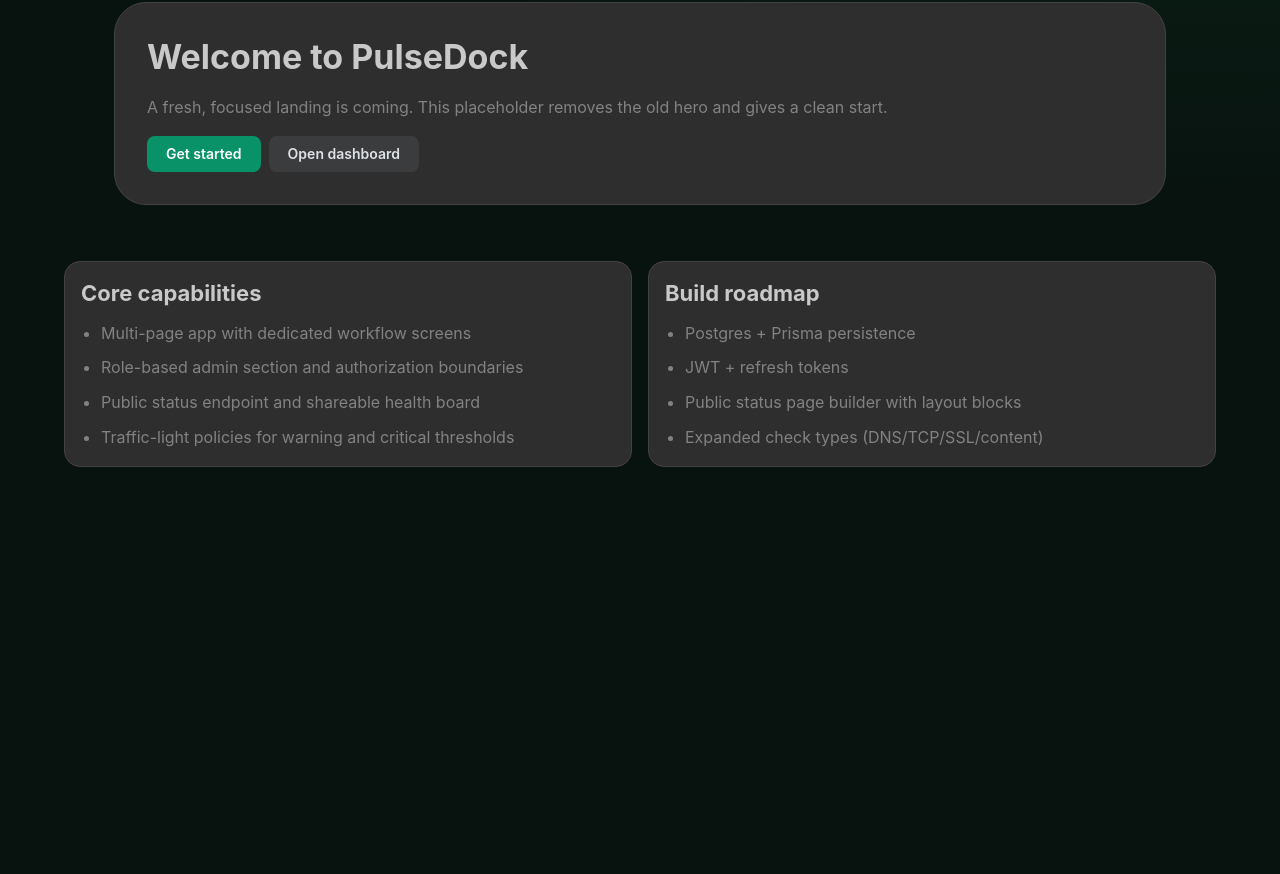
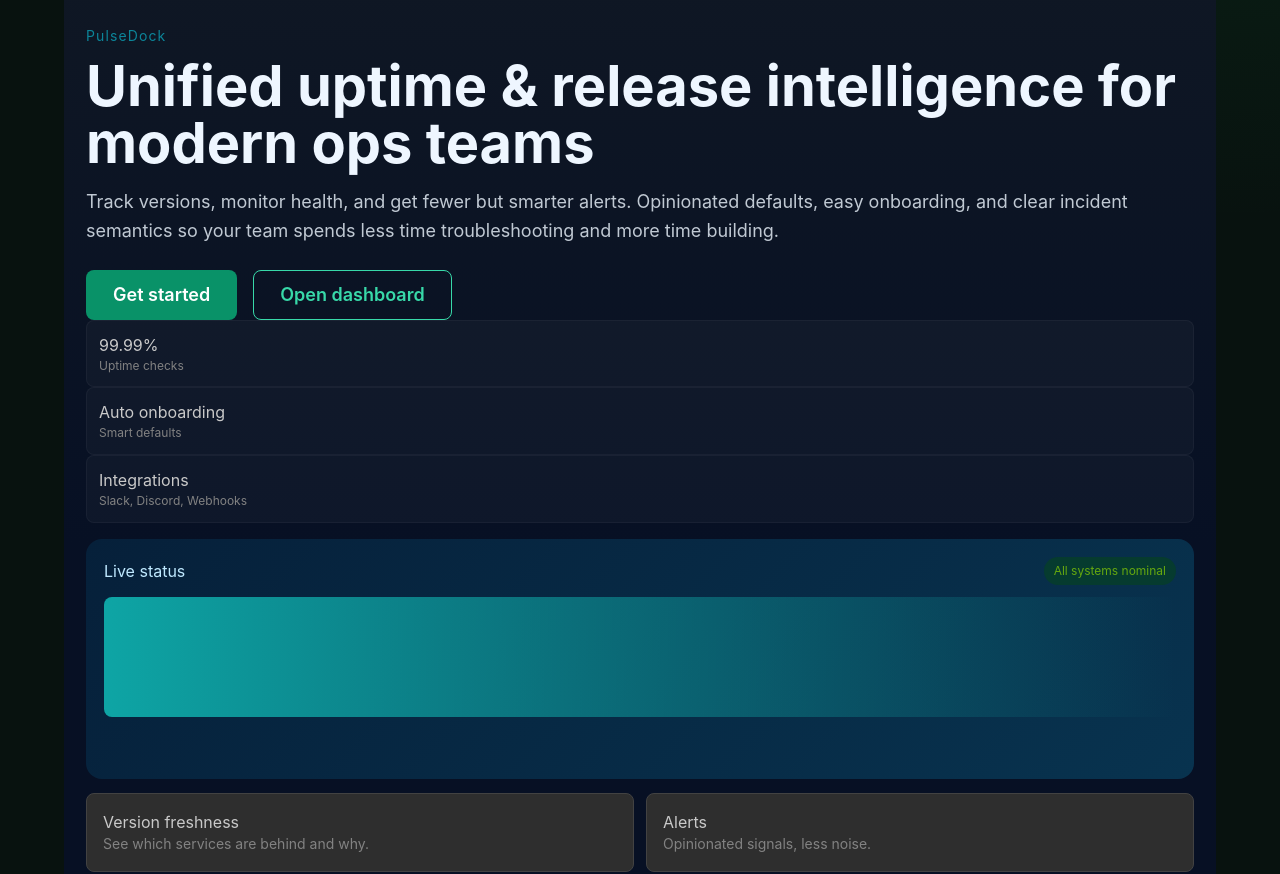
Before and after one commit to No749ah/PulseDock, a Next.js app in the folder apps/web/: page / in a window 1280 px wide. Shown: the part 397-1271 px from the top of the page. Before the commit the page ends 888 px from the top, so only its background shows below. Built offline with nearby package versions, Linux system fonts and the light colour scheme.

Commit message:
feat(web): new modern landing with animated intro and info cards

```diff
--- a/apps/web/components/new-landing.tsx
+++ b/apps/web/components/new-landing.tsx
@@ -1,22 +1,98 @@
-'use client';
+'use client'
 
-import { Title, Text, Button, Card, Stack } from '@mantine/core';
-import { useRouter } from 'next/navigation';
+import { useEffect } from 'react'
+import { Button, Container, Grid, Title, Text, Card, Group } from '@mantine/core'
+import { useRouter } from 'next/navigation'
 
 export default function NewLanding() {
-  const router = useRouter();
+  const router = useRouter()
+
+  useEffect(() => {
+    // small entrance animation trigger
+    const el = document.querySelectorAll('.ld-fade-up')
+    el.forEach((n, i) => {
+      ;(n as HTMLElement).style.transition = 'transform 600ms cubic-bezier(.2,.9,.2,1) ' + (i * 80) + 'ms, opacity 600ms ease ' + (i * 80) + 'ms'
+      ;(n as HTMLElement).style.transform = 'translateY(0)'
+      ;(n as HTMLElement).style.opacity = '1'
+    })
+  }, [])
+
   return (
-    <main style={{ maxWidth: 1100, margin: '0 auto', padding: 'clamp(12px, 3vw, 24px)' }}>
-      <Card withBorder radius="xl" p="xl" mb="md">
-        <Stack gap="md">
-          <Title order={1}>Welcome to PulseDock</Title>
-          <Text c="dimmed">A fresh, focused landing is coming. This placeholder removes the old hero and gives a clean start.</Text>
-          <div>
-            <Button color="teal" onClick={() => router.push('/login')}>Get started</Button>
-            <Button color="gray" variant="light" style={{ marginLeft: 8 }} onClick={() => router.push('/dashboard')}>Open dashboard</Button>
-          </div>
-        </Stack>
-      </Card>
-    </main>
-  );
+    <div style={{ background: 'linear-gradient(180deg, #0f1724 0%, #071024 60%)', color: '#eef6ff', minHeight: '80vh', padding: '48px 0' }}>
+      <Container size="lg">
+        <Grid align="center">
+          <Grid.Col md={6}>
+            <div style={{ transform: 'translateY(18px)', opacity: 0 }} className="ld-fade-up">
+              <Text size="sm" color="cyan" weight={700} style={{ letterSpacing: '0.08em' }}>PulseDock</Text>
+            </div>
+
+            <div style={{ transform: 'translateY(18px)', opacity: 0 }} className="ld-fade-up">
+              <Title order={1} style={{ fontSize: 'clamp(2rem, 5vw, 3.5rem)', marginTop: 12, lineHeight: 1.02 }}>
+                Unified uptime & release intelligence for modern ops teams
+              </Title>
+            </div>
+
+            <div style={{ transform: 'translateY(18px)', opacity: 0 }} className="ld-fade-up">
+              <Text color="rgba(238,246,255,0.8)" size="lg" mt={16}>
+                Track versions, monitor health, and get fewer but smarter alerts. Opinionated defaults,
+                easy onboarding, and clear incident semantics so your team spends less time troubleshooting and more time building.
+              </Text>
+            </div>
+
+            <Group mt={24} spacing="md" className="ld-fade-up" style={{ transform: 'translateY(18px)', opacity: 0 }}>
+              <Button size="lg" color="teal" onClick={() => router.push('/login')}>Get started</Button>
+              <Button size="lg" variant="outline" onClick={() => router.push('/dashboard')}>Open dashboard</Button>
+            </Group>
+
+            <div style={{ display: 'flex', gap: 12, marginTop: 28 }} className="ld-fade-up" aria-hidden style={{ transform: 'translateY(18px)', opacity: 0 }}>
+              <Card radius="md" p="sm" withBorder style={{ background: 'rgba(255,255,255,0.03)', borderColor: 'rgba(255,255,255,0.04)' }}>
+                <Text weight={700}>99.99%</Text>
+                <Text size="xs" color="dimmed">Uptime checks</Text>
+              </Card>
+              <Card radius="md" p="sm" withBorder style={{ background: 'rgba(255,255,255,0.03)', borderColor: 'rgba(255,255,255,0.04)' }}>
+                <Text weight={700}>Auto onboarding</Text>
+                <Text size="xs" color="dimmed">Smart defaults</Text>
+              </Card>
+              <Card radius="md" p="sm" withBorder style={{ background: 'rgba(255,255,255,0.03)', borderColor: 'rgba(255,255,255,0.04)' }}>
+                <Text weight={700}>Integrations</Text>
+                <Text size="xs" color="dimmed">Slack, Discord, Webhooks</Text>
+              </Card>
+            </div>
+          </Grid.Col>
+
+          <Grid.Col md={6}>
+            <div style={{ display: 'grid', gap: 14 }}>
+              <div style={{ background: 'linear-gradient(135deg,#06203a,#08334f)', borderRadius: 16, padding: 18, minHeight: 240, color: '#bfe9ff' }} className="ld-fade-up" aria-hidden>
+                <div style={{ display: 'flex', justifyContent: 'space-between', alignItems: 'center' }}>
+                  <Text weight={700}>Live status</Text>
+                  <div style={{ background: '#063b2f', padding: '6px 10px', borderRadius: 999 }}><Text size='xs' color='lime'>All systems nominal</Text></div>
+                </div>
+                <div style={{ marginTop: 12 }}>
+                  <div style={{ height: 120, background: 'linear-gradient(90deg,#0ea5a5,transparent)', borderRadius: 8 }} />
+                </div>
+              </div>
+
+              <div style={{ display: 'flex', gap: 12 }} className="ld-fade-up" aria-hidden>
+                <Card radius="md" p="md" withBorder style={{ flex: 1 }}>
+                  <Text weight={700}>Version freshness</Text>
+                  <Text size="sm" color="dimmed">See which services are behind and why.</Text>
+                </Card>
+                <Card radius="md" p="md" withBorder style={{ flex: 1 }}>
+                  <Text weight={700}>Alerts</Text>
+                  <Text size="sm" color="dimmed">Opinionated signals, less noise.</Text>
+                </Card>
+              </div>
+
+            </div>
+          </Grid.Col>
+        </Grid>
+      </Container>
+
+      <style jsx global>{`
+        .ld-fade-up { transform: translateY(18px); opacity: 0; }
+        .ld-fade-up.visible { transform: translateY(0); opacity: 1; }
+        @media (prefers-reduced-motion: reduce) { .ld-fade-up { transition: none !important; } }
+      `}</style>
+    </div>
+  )
 }
```
